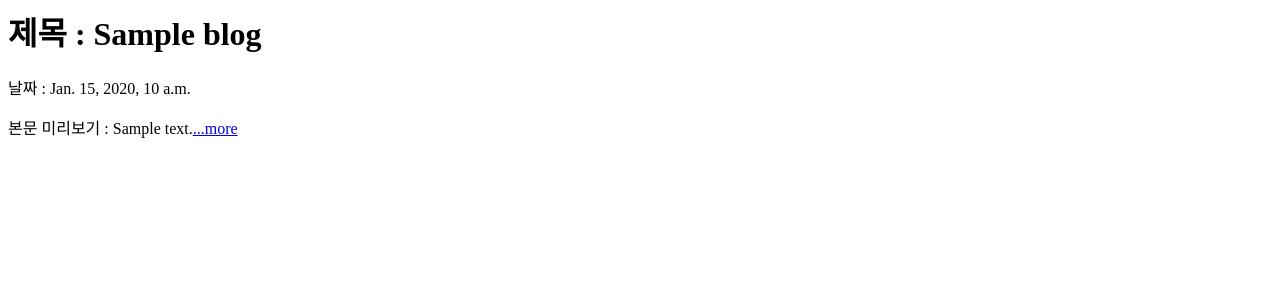
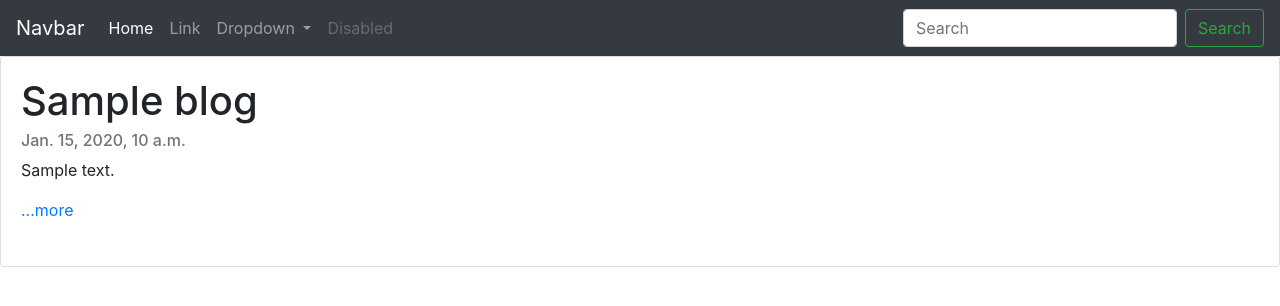
Before and after one commit to baaaam771/blog, a Django app: template blog/templates/home.html in a window 1280 px wide. Shown: the top 306 px of the page. Run offline with Django 3.2, Linux system fonts and the light colour scheme; the template is opened without the code that fills it: most values are stand-ins (such as "Sample title", 1, 10 or a date in 2020); data that the repository does not hold is empty; some libraries are stand-ins or nearby versions.

Commit message:
do it myself

```diff
--- a/blog/templates/home.html
+++ b/blog/templates/home.html
@@ -1,8 +1,105 @@
+<!DOCTYPE html>
+<html lang="en">
+  <head>
+    <meta charset="UTF-8" />
+    <meta name="viewport" content="width=device-width, initial-scale=1.0" />
+    <title>Document</title>
+    <link
+      rel="stylesheet"
+      href="https://stackpath.bootstrapcdn.com/bootstrap/4.5.0/css/bootstrap.min.css"
+      integrity="sha384-9aIt2nRpC12Uk9gS9baDl411NQApFmC26EwAOH8WgZl5MYYxFfc+NcPb1dKGj7Sk"
+      crossorigin="anonymous"
+    />
+  </head>
+  <body>
+    <nav class="navbar navbar-expand-lg navbar-dark bg-dark">
+      <a class="navbar-brand" href="#">Navbar</a>
+      <button
+        class="navbar-toggler"
+        type="button"
+        data-toggle="collapse"
+        data-target="#navbarSupportedContent"
+        aria-controls="navbarSupportedContent"
+        aria-expanded="false"
+        aria-label="Toggle navigation"
+      >
+        <span class="navbar-toggler-icon"></span>
+      </button>
+
+      <div class="collapse navbar-collapse" id="navbarSupportedContent">
+        <ul class="navbar-nav mr-auto">
+          <li class="nav-item active">
+            <a class="nav-link" href="#"
+              >Home <span class="sr-only">(current)</span></a
+            >
+          </li>
+          <li class="nav-item">
+            <a class="nav-link" href="#">Link</a>
+          </li>
+          <li class="nav-item dropdown">
+            <a
+              class="nav-link dropdown-toggle"
+              href="#"
+              id="navbarDropdown"
+              role="button"
+              data-toggle="dropdown"
+              aria-haspopup="true"
+              aria-expanded="false"
+            >
+              Dropdown
+            </a>
+            <div class="dropdown-menu" aria-labelledby="navbarDropdown">
+              <a class="dropdown-item" href="#">Action</a>
+              <a class="dropdown-item" href="#">Another action</a>
+              <div class="dropdown-divider"></div>
+              <a class="dropdown-item" href="#">Something else here</a>
+            </div>
+          </li>
+          <li class="nav-item">
+            <a
+              class="nav-link disabled"
+              href="#"
+              tabindex="-1"
+              aria-disabled="true"
+              >Disabled</a
+            >
+          </li>
+        </ul>
+        <form class="form-inline my-2 my-lg-0">
+          <input
+            class="form-control mr-sm-2"
+            type="search"
+            placeholder="Search"
+            aria-label="Search"
+          />
+          <button class="btn btn-outline-success my-2 my-sm-0" type="submit">
+            Search
+          </button>
+        </form>
+      </div>
+    </nav>
+    <div class="card">
+      <div class="card-body">
+        {% for blog in blogs.all%}
+        <h1 class="card-title">{{blog.title}}</h1>
+        <h6 class="card-subtitle mb-2 text-muted">{{blog.pub_date}}</h6>
+        <p class="card-text">{{blog.summary}}</p>
+        <a href="{%url 'detail' blog.id%}">...more</a>
+        <br /><br />
+        {%endfor%}
+      </div>
+    </div>
+    <!--
     {% for blog in blogs.all%}
     <h1>제목 : {{blog.title}}</h1>
     <p>날짜 : {{blog.pub_date}}</p>
     <p>
-  본문 미리보기 : {{blog.summary}}<a href="{%url 'detail' blog.id%}">...more</a>
+      본문 미리보기 : {{blog.summary}}<a href="{%url 'detail' blog.id%}"
+        >...more</a
+      >
     </p>
     <br /><br />
     {%endfor%}
+    -->
+  </body>
+</html>
```
Also changed, not shown: blog/templates/detail.html (+88 -5 lines). Lines whose indentation alone changed are shown as unchanged.
